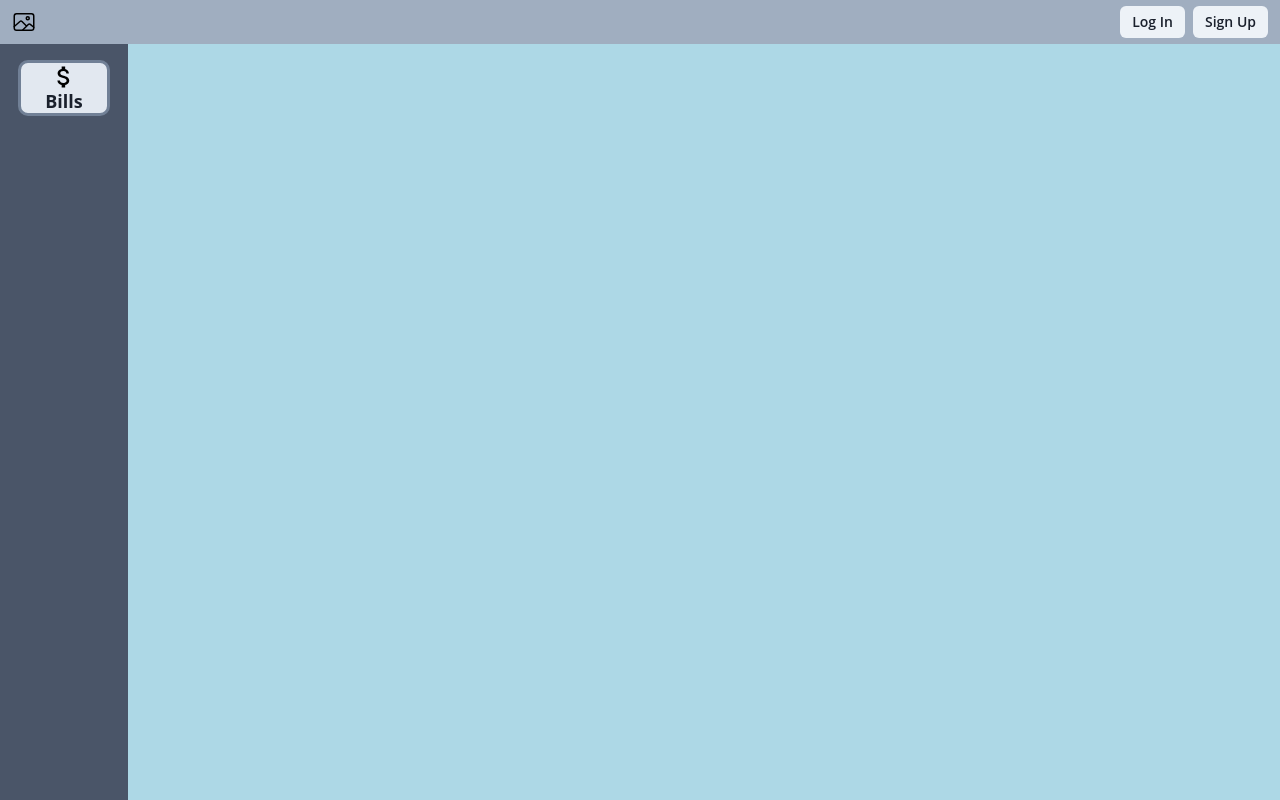
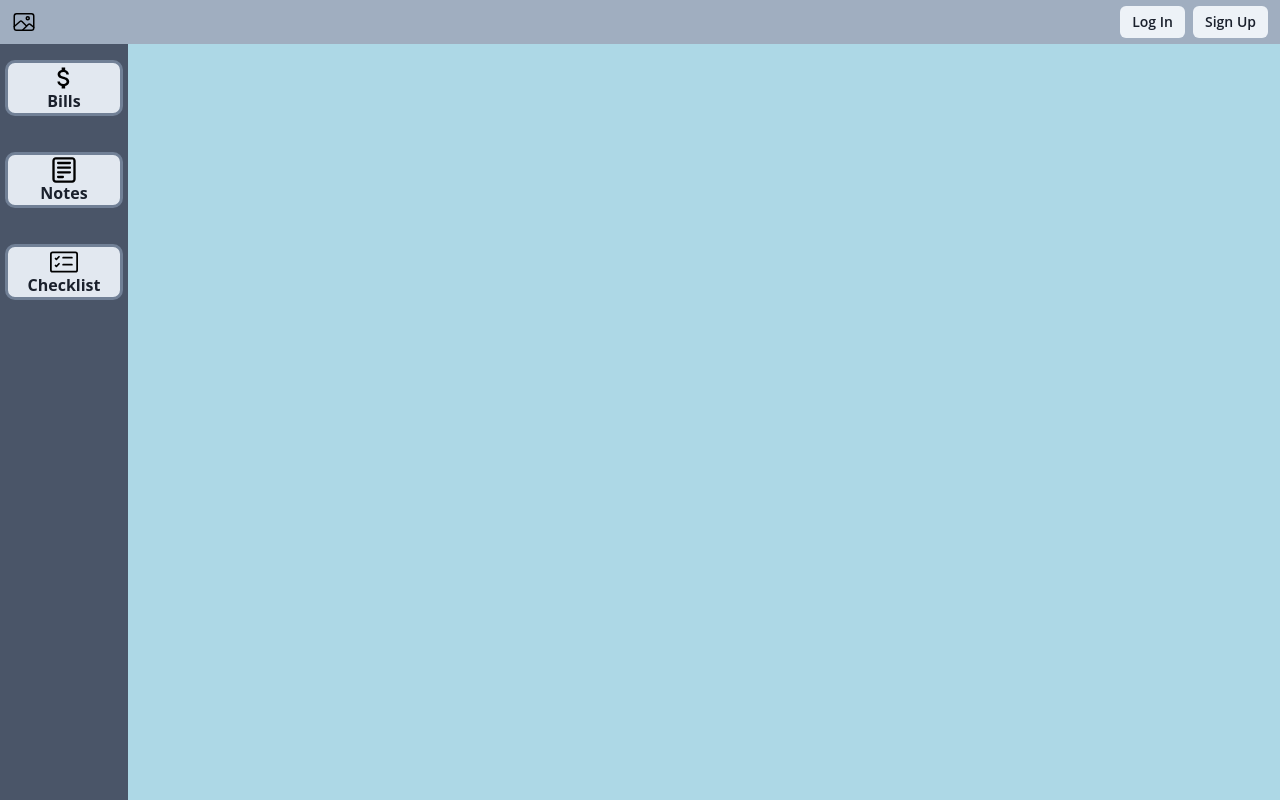
Before and after one commit to Alpiona/daily-helper-frontend, a Next.js app: page / in a window 1280 px wide. Built offline with nearby package versions, Linux system fonts and the light colour scheme.

Commit message:
Fix buttons size in side navbar

```diff
--- a/src/components/SideNavbar/SideNavbar.tsx
+++ b/src/components/SideNavbar/SideNavbar.tsx
@@ -1,5 +1,7 @@
 import { Box, Button, Icon, Link, Text, VStack } from "@chakra-ui/react";
 import NextLink from "next/link";
+import { BsCardChecklist } from "react-icons/bs";
+import { CgNotes } from "react-icons/cg";
 import { MdAttachMoney } from "react-icons/md";
 
 const menuOptions = [
@@ -7,12 +9,25 @@ const menuOptions = [
     title: "Bills",
     icon: MdAttachMoney,
     redirect: "/bills",
+    isActive: true,
+  },
+  {
+    title: "Notes",
+    icon: CgNotes,
+    redirect: "/notes",
+    isActive: false,
+  },
+  {
+    title: "Checklist",
+    icon: BsCardChecklist,
+    redirect: "/check-lists",
+    isActive: false,
   },
 ];
 
 const SideNavbar: React.FC = () => {
   return (
-    <Box position="fixed" bg="gray.600" width="10%" height="100%">
+    <Box position="fixed" bg="gray.600" width="10%" minWidth={30} height="100%">
       <VStack spacing="20px" align="center">
         {menuOptions.map((mo) => (
           <Link key={mo.title} as={NextLink} href={mo.redirect}>
@@ -22,13 +37,14 @@ const SideNavbar: React.FC = () => {
               flexDirection="column"
               mt={4}
               height={14}
-              size="lg"
               bgColor="gray.200"
               borderColor="gray.500"
               borderWidth={3}
             >
               <Icon boxSize={7} as={mo.icon} color="black" />
-              <Text as="b">{mo.title}</Text>
+              <Text as="b" width={20}>
+                {mo.title}
+              </Text>
             </Button>
           </Link>
         ))}
```
